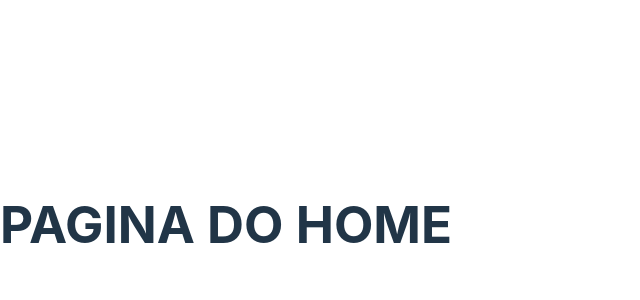
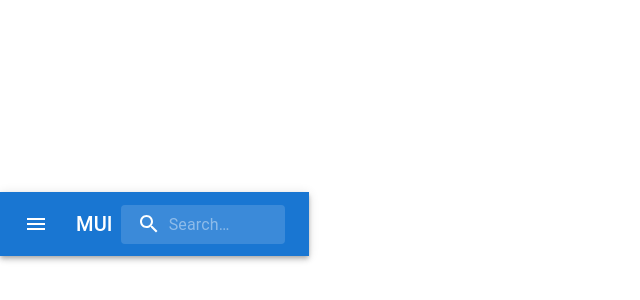
Before and after one commit to HenriqueCole/tecnico-website, a React (Vite) app: page / in a window 1280 px wide. Shown: the part 176-476 px from the top of the page, without its empty margins (0-640 px from the left). Built offline with nearby package versions, Linux system fonts and the light colour scheme.

Commit message:
feat: created header and sidebar

```diff
--- a/src/pages/home/index.jsx
+++ b/src/pages/home/index.jsx
@@ -1,7 +1,173 @@
+import * as React from "react";
+import { styled, alpha } from "@mui/material/styles";
+//Header
+import AppBar from "@mui/material/AppBar";
+import Box from "@mui/material/Box";
+import Toolbar from "@mui/material/Toolbar";
+import IconButton from "@mui/material/IconButton";
+import Typography from "@mui/material/Typography";
+import InputBase from "@mui/material/InputBase";
+import MenuIcon from "@mui/icons-material/Menu";
+import SearchIcon from "@mui/icons-material/Search";
+
+//Sidebar
+import Drawer from "@mui/material/Drawer";
+import Button from "@mui/material/Button";
+import List from "@mui/material/List";
+import Divider from "@mui/material/Divider";
+import ListItem from "@mui/material/ListItem";
+import ListItemButton from "@mui/material/ListItemButton";
+import ListItemIcon from "@mui/material/ListItemIcon";
+import ListItemText from "@mui/material/ListItemText";
+import InboxIcon from "@mui/icons-material/MoveToInbox";
+import MailIcon from "@mui/icons-material/Mail";
+
+import "./styles.css";
+
 export default function Home() {
+  //Header
+  const Search = styled("div")(({ theme }) => ({
+    position: "relative",
+    borderRadius: theme.shape.borderRadius,
+    backgroundColor: alpha(theme.palette.common.white, 0.15),
+    "&:hover": {
+      backgroundColor: alpha(theme.palette.common.white, 0.25),
+    },
+    marginLeft: 0,
+    width: "100%",
+    [theme.breakpoints.up("sm")]: {
+      marginLeft: theme.spacing(1),
+      width: "auto",
+    },
+  }));
+
+  const SearchIconWrapper = styled("div")(({ theme }) => ({
+    padding: theme.spacing(0, 2),
+    height: "100%",
+    position: "absolute",
+    pointerEvents: "none",
+    display: "flex",
+    alignItems: "center",
+    justifyContent: "center",
+  }));
+
+  const StyledInputBase = styled(InputBase)(({ theme }) => ({
+    color: "inherit",
+    "& .MuiInputBase-input": {
+      padding: theme.spacing(1, 1, 1, 0),
+      // vertical padding + font size from searchIcon
+      paddingLeft: `calc(1em + ${theme.spacing(4)})`,
+      transition: theme.transitions.create("width"),
+      width: "100%",
+      [theme.breakpoints.up("sm")]: {
+        width: "12ch",
+        "&:focus": {
+          width: "20ch",
+        },
+      },
+    },
+  }));
+
+  //Sidebar
+  const [state, setState] = React.useState({
+    top: false,
+    left: false,
+    bottom: false,
+    right: false,
+  });
+
+  const toggleDrawer = (anchor, open) => (event) => {
+    if (
+      event.type === "keydown" &&
+      (event.key === "Tab" || event.key === "Shift")
+    ) {
+      return;
+    }
+
+    setState({ ...state, [anchor]: open });
+  };
+
+  const list = (anchor) => (
+    <Box
+      sx={{ width: anchor === "top" || anchor === "bottom" ? "auto" : 250 }}
+      role="presentation"
+      onClick={toggleDrawer(anchor, false)}
+      onKeyDown={toggleDrawer(anchor, false)}
+    >
+      <List>
+        {["Inbox", "Starred", "Send email", "Drafts"].map((text, index) => (
+          <ListItem key={text} disablePadding>
+            <ListItemButton>
+              <ListItemIcon>
+                {index % 2 === 0 ? <InboxIcon /> : <MailIcon />}
+              </ListItemIcon>
+              <ListItemText primary={text} />
+            </ListItemButton>
+          </ListItem>
+        ))}
+      </List>
+      <Divider />
+      <List>
+        {["All mail", "Trash", "Spam"].map((text, index) => (
+          <ListItem key={text} disablePadding>
+            <ListItemButton>
+              <ListItemIcon>
+                {index % 2 === 0 ? <InboxIcon /> : <MailIcon />}
+              </ListItemIcon>
+              <ListItemText primary={text} />
+            </ListItemButton>
+          </ListItem>
+        ))}
+      </List>
+    </Box>
+  );
+
   return (
     <div>
-      <h1>PAGINA DO HOME</h1>
+      <Box sx={{ flexGrow: 1 }}>
+        <AppBar position="static">
+          <Toolbar>
+            <IconButton
+              size="large"
+              edge="start"
+              color="inherit"
+              aria-label="open drawer"
+              sx={{ mr: 2 }}
+              onClick={toggleDrawer("left", true)}
+            >
+              <MenuIcon />
+            </IconButton>
+            <Typography
+              variant="h6"
+              noWrap
+              component="div"
+              sx={{ flexGrow: 1, display: { xs: "none", sm: "block" } }}
+            >
+              MUI
+            </Typography>
+            <Search>
+              <SearchIconWrapper>
+                <SearchIcon />
+              </SearchIconWrapper>
+              <StyledInputBase
+                placeholder="Search…"
+                inputProps={{ "aria-label": "search" }}
+              />
+            </Search>
+          </Toolbar>
+        </AppBar>
+      </Box>
+      {["left", "right", "top", "bottom"].map((anchor) => (
+        <React.Fragment key={anchor}>
+          <Drawer
+            anchor={anchor}
+            open={state[anchor]}
+            onClose={toggleDrawer(anchor, false)}
+          >
+            {list(anchor)}
+          </Drawer>
+        </React.Fragment>
+      ))}
     </div>
   );
 }
--- a/src/pages/home/styles.css
+++ b/src/pages/home/styles.css
@@ -0,0 +1,5 @@
+* {
+  margin: 0;
+  padding: 0;
+  box-sizing: border-box;
+}
```
Also changed, not shown: package.json (+7 -1 lines), 1 other file (tests, documents, lock files or other folders).
